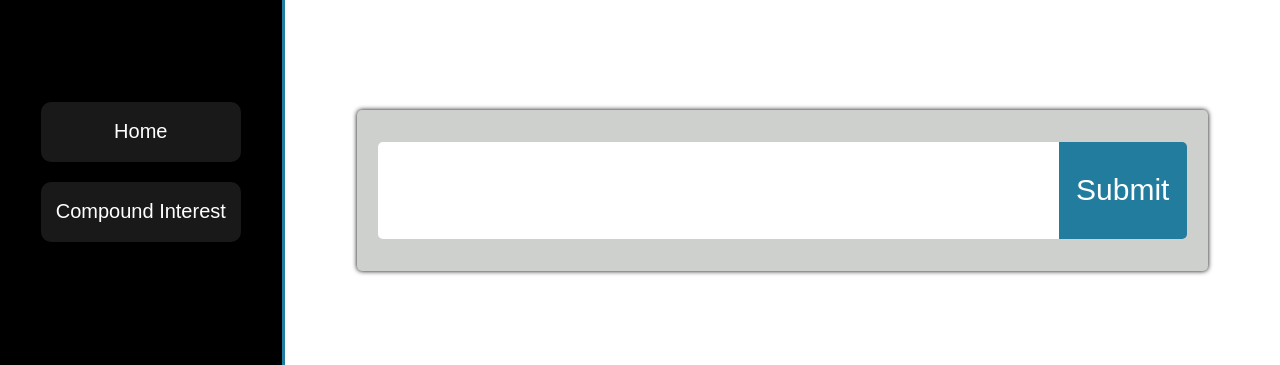
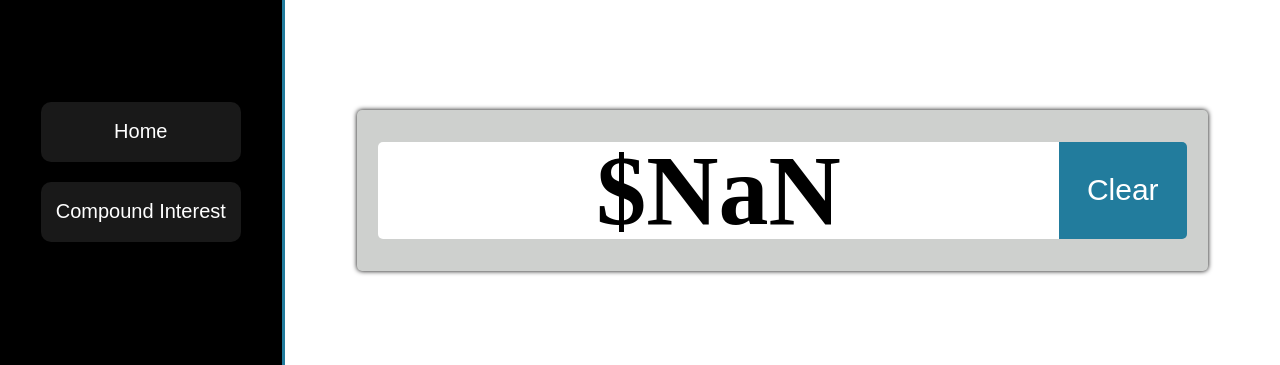
Before and after one commit to joshjones49/ABBA-Finance-Calculator, a plain HTML site: page index.html in a window 1280 px wide. Both pictures are taken after typing "Sample", "Sample", "Sample", "Sample" into the empty fields and a click on the button "Submit". Shown: the part 435-800 px from the top of the page. Drawn offline with Linux system fonts and the light colour scheme.

Commit message:
Created logic to calculate the compund interest

```diff
--- /dev/null
+++ b/compoundInterestFunctions.mjs
@@ -0,0 +1,40 @@
+//==========Exports for the Compound Interest page=============
+export const Principal = document.querySelector('.Principal');
+export const Rate = document.querySelector('.Rate');
+export const xCompound = document.querySelector('.xCompounded');
+export const Years = document.querySelector('.Years');
+export const Amount = document.querySelector('.Amount');
+export const Submit = document.querySelector('.submit-btn');
+export let submitted = false;
+
+//function to calculate compound interest
+export const compoundInterest = () => {
+    submitted = !submitted;
+    let principal = parseFloat(Principal.value);
+    let rate = parseFloat(Rate.value) / 100;
+    let compound = parseFloat(xCompound.value);
+    let years = parseFloat(Years.value);
+
+    let amount = principal * Math.pow(1 + rate / compound, compound*years)
+
+    Amount.innerHTML = "$"+amount.toFixed(2);
+
+    if (submitted) {
+        Submit.innerHTML = 'Clear';
+    } else {
+        Submit.innerHTML = 'Submit';
+    }
+    console.log(submitted);
+}
+
+//function to clear after calculation
+ export const Clear = () => {
+    submitted = !submitted;
+    Principal.value = "";
+    Rate.value = "";
+    xCompound.value = "";
+    Years.value = "";
+    Submit.innerHTML = 'Submit'
+    Amount.innerHTML = "";
+    console.log(submitted)
+}
--- a/index.css
+++ b/index.css
@@ -159,6 +159,10 @@ img {
     width: 80%;
     border: none;
     border-radius: 5px 0px 0px 5px;
+    display: flex;
+    justify-content: center;
+    align-items: center;
+    font-size: 50px;
 }
 
 .submit-btn {
--- a/index.html
+++ b/index.html
@@ -43,7 +43,7 @@
                     <div class="ci-bottom" >
                         <div>
                             <div>
-                                <h1></h1>
+                                <h1 class="Amount" ></h1>
                             </div>
                             <button class="submit-btn" >Submit</button>
                         </div>
--- a/index.mjs
+++ b/index.mjs
@@ -1,5 +1,9 @@
-
+import * as func from './compoundInterestFunctions.mjs';
 
 document.addEventListener('DOMContentLoaded', () => {
 
+ func.Submit.addEventListener('click', () => {
+    func.submitted ? func.Clear() : func.compoundInterest()
+    })
+
 })
```
Also changed, not shown: functions.mjs (deleted).
